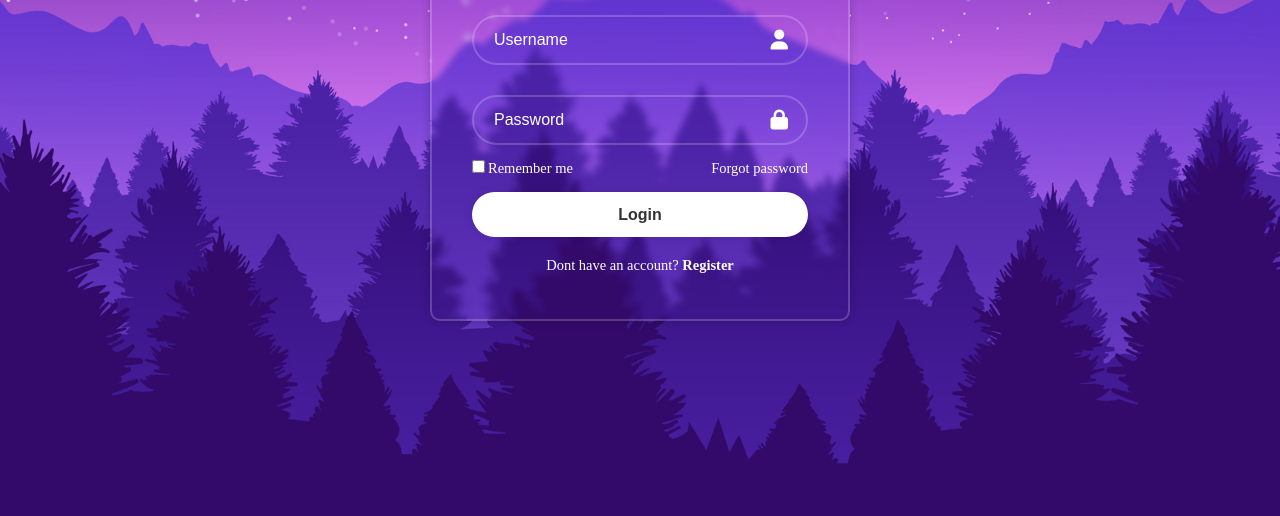
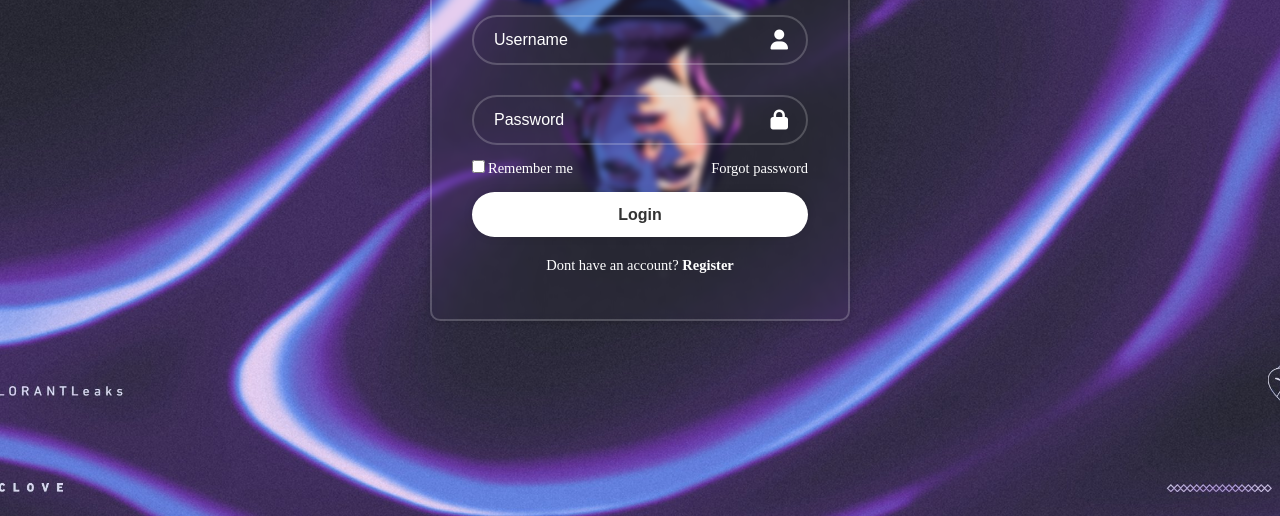
Before and after one commit to dev-zeeyan/Login-page-using-only-html-css, a plain HTML site: page index.html in a window 1280 px wide. Shown: the part 284-800 px from the top of the page. Drawn offline with Linux system fonts and the light colour scheme; a web font is replaced by a local one.

Commit message:
Update style.css

```diff
--- a/style.css
+++ b/style.css
@@ -12,7 +12,7 @@ body {
     justify-content: center;
     align-items: center;
     min-height: 100vh;
-    background: url('img.jpg') no-repeat;
+    background: url('wp13801349-clove-valorant-wallpapers.jpg') no-repeat;
     background-size: cover;
     background-position: center;
 }
```
